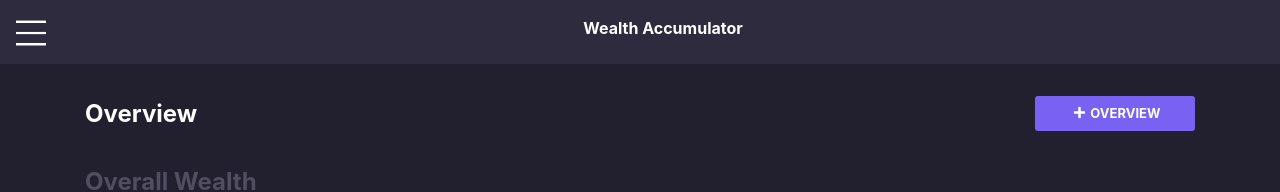
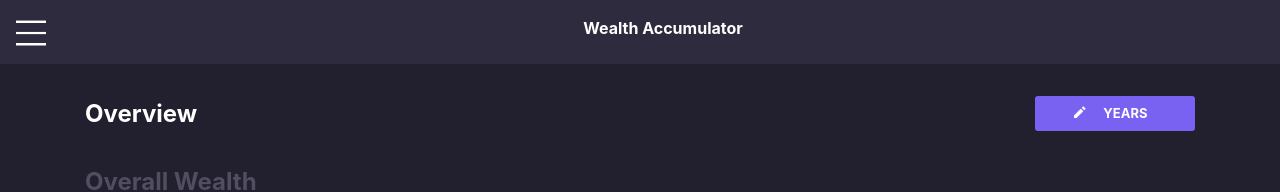
Before and after one commit to gandh99/Wealth-Accumulator, a React (Create React App) app: page /overview in a window 1280 px wide. Shown: the top 192 px of the page. Built offline with nearby package versions, Linux system fonts and the light colour scheme.

Commit message:
Added set years modal

```diff
--- a/src/assets/AssetCard.js
+++ b/src/assets/AssetCard.js
@@ -1,7 +1,7 @@
 import React from 'react'
 import './asset-card.css'
 import { numberWithCommas } from '../utils/utility'
-import Edit from '../images/edit.png'
+import Edit from '../images/edit_dark_grey.png'
 import Trash from '../images/trash.png'
 
 export default function AssetCard(props) {
--- a/src/assets/Assets.js
+++ b/src/assets/Assets.js
@@ -41,7 +41,7 @@ export default function Assets(props) {
                     }
                 />
             }
-            modal={
+            addEditItemModal={
                 <AddAssetModal
                     show={showModal}
                     onHide={() => {
--- a/src/components/Container.js
+++ b/src/components/Container.js
@@ -5,7 +5,8 @@ export default function Container(props) {
     return (
         <div className='container'>
             {props.utilityBar}
-            {props.modal}
+            {props.addEditItemModal}
+            {props.setYearsModal}
             {props.cardContainer}
             {props.chartContainer}
         </div>
--- /dev/null
+++ b/src/components/SetYearsButton.js
@@ -0,0 +1,13 @@
+import React from 'react'
+import './set-years-button.css'
+
+export default function SetYearsButton(props) {
+    return (
+        <div
+            className='button'
+            onClick={() => props.setShowSetYearsModal(true)}
+        >
+            <div className='button-text' id='set-years-button-text'>{props.text}</div>
+        </div>
+    )
+}
--- /dev/null
+++ b/src/components/set-years-button.css
@@ -0,0 +1,15 @@
+@import url('../styles.css');
+@import url('./button.css');
+
+#set-years-button-text:before {
+    content: "";
+    display: block;
+    float: left;
+    background-image: url('../images/edit_white.png');
+    background-size: contain;
+    width: 1.0rem;
+    height: 15px;
+    margin-left: 0.3rem;
+    margin-right: 0rem;
+    margin-top: 0.1rem;
+}
--- a/src/expenses/ExpenseCard.js
+++ b/src/expenses/ExpenseCard.js
@@ -1,7 +1,7 @@
 import React from 'react'
 import '../components/card.css'
 import { numberWithCommas } from '../utils/utility'
-import Edit from '../images/edit.png'
+import Edit from '../images/edit_dark_grey.png'
 import Trash from '../images/trash.png'
 
 export default function ExpenseCard(props) {
--- a/src/expenses/Expenses.js
+++ b/src/expenses/Expenses.js
@@ -42,7 +42,7 @@ export default function Expenses(props) {
                     }
                 />
             }
-            modal={
+            addEditItemModal={
                 <AddExpenseModal
                     show={showModal}
                     onHide={() => {
--- a/src/income/Income.js
+++ b/src/income/Income.js
@@ -41,7 +41,7 @@ export default function Income(props) {
                     }
                 />
             }
-            modal={
+            addEditItemModal={
                 <AddIncomeModal
                     show={showModal}
                     onHide={() => {
--- a/src/income/IncomeCard.js
+++ b/src/income/IncomeCard.js
@@ -1,7 +1,7 @@
 import React from 'react'
 import '../components/card.css'
 import { numberWithCommas } from '../utils/utility'
-import Edit from '../images/edit.png'
+import Edit from '../images/edit_dark_grey.png'
 import Trash from '../images/trash.png'
 
 export default function IncomeCard(props) {
--- a/src/overview/Overview.js
+++ b/src/overview/Overview.js
@@ -8,9 +8,14 @@ import { generateExpenseData } from '../expenses/expense-calculator'
 import { generateAssetData } from '../assets/asset-calculator'
 import { generateIncomeData } from '../income/income-calculator'
 import OverallChartContainer from './OverallChartContainer'
+import SetYearsButton from '../components/SetYearsButton'
+import SetYearsModal from './SetYearsModal'
 
 export default function Overview(props) {
     const style = getComputedStyle(document.documentElement)
+
+    // Set years modal
+    const [showSetYearsModal, setShowSetYearsModal] = React.useState(false)
 
     // Use this to track overall wealth
     const [totalIncomeData, setTotalIncomeData] = React.useState([])
@@ -54,15 +59,23 @@ export default function Overview(props) {
                     buttonGroup={
                         <ButtonGroup
                             button={
-                                <AddButton
-                                    text={'Overview'}
-                                    setShowModal={null}
+                                <SetYearsButton
+                                    text={'Years'}
+                                    setShowSetYearsModal={setShowSetYearsModal}
                                 />
                             }
                         />
                     }
                 />
             }
+            setYearsModal={
+                <SetYearsModal
+                    show={showSetYearsModal}
+                    onHide={() => {
+                        setShowSetYearsModal(false)
+                    }}
+                />
+            }
             chartContainer={chartContainers}
         />
     )
--- /dev/null
+++ b/src/overview/SetYearsModal.js
@@ -0,0 +1,37 @@
+import React from 'react'
+import { Modal } from 'react-bootstrap'
+import ModalHeader from '../modal/ModalHeader'
+import { Form } from 'react-bootstrap'
+import ModalTextInput from '../modal/ModalTextInput'
+import { Button } from 'react-bootstrap'
+
+export default function SetYearsModal(props) {
+    return (
+        <Modal
+            {...props}
+            size="lg"
+            aria-labelledby="contained-modal-title-vcenter"
+            centered
+            className='modal'
+        >
+            <ModalHeader
+                title={`Set Time Period in Years`}
+            />
+            <Form onSubmit={null}>
+                <Modal.Body className='modal-body'>
+                    <ModalTextInput
+                        controlId={'expenseName'}
+                        placeholder={'Enter time period in years'}
+                        // defaultValue={props.editData.expenseName}
+                        // onChange={e => setExpenseName(e.target.value)}
+                    />
+                </Modal.Body>
+                <Modal.Footer className='modal-footer'>
+                    <Button type='submit' className='modal-button'>
+                        Set
+                    </Button>
+                </Modal.Footer>
+            </Form>
+        </Modal>
+    )
+}
```
Also changed, not shown: src/images/edit_dark_grey.png (renamed from src/images/edit.png), src/images/edit_white.png (added).
